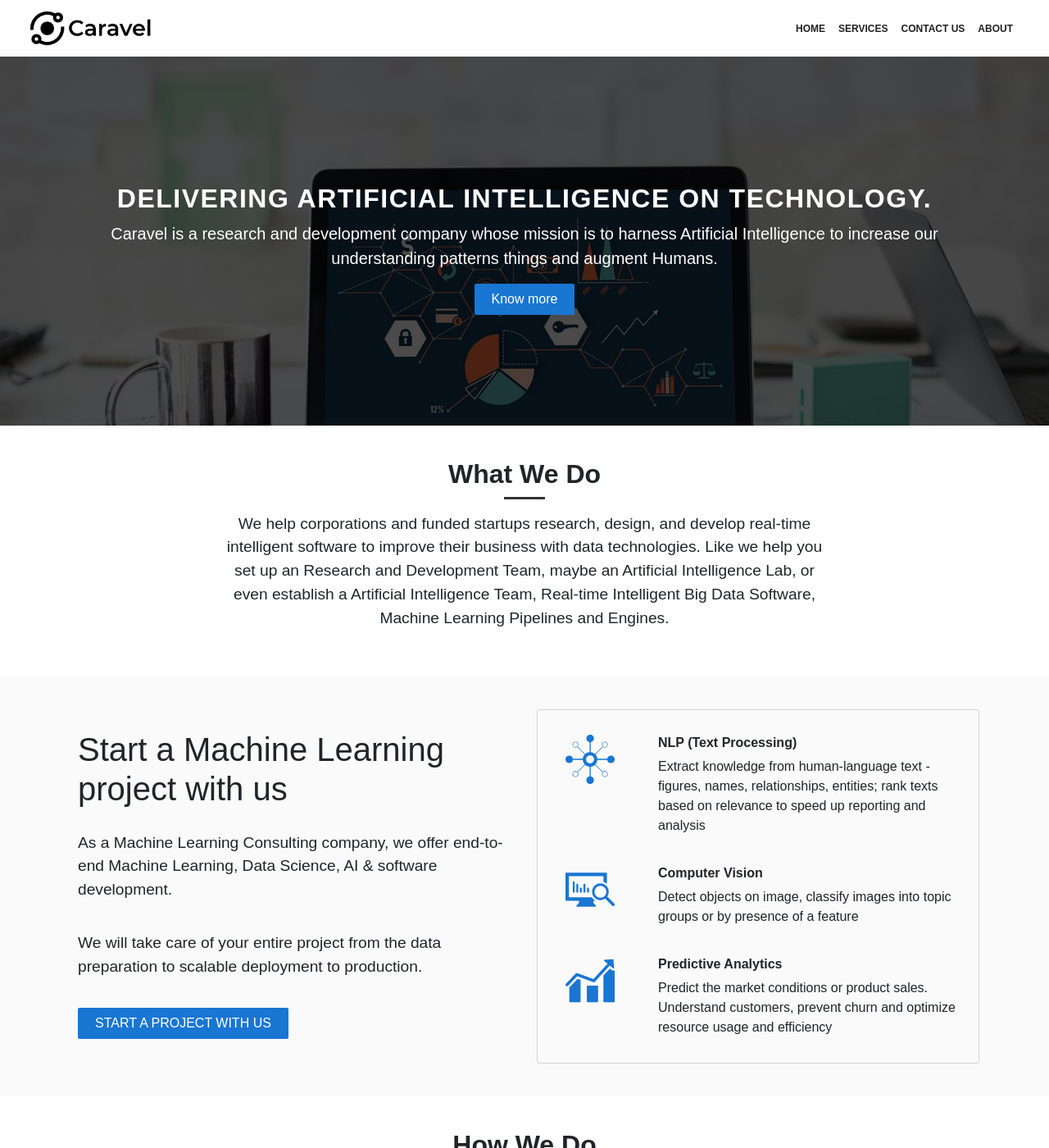
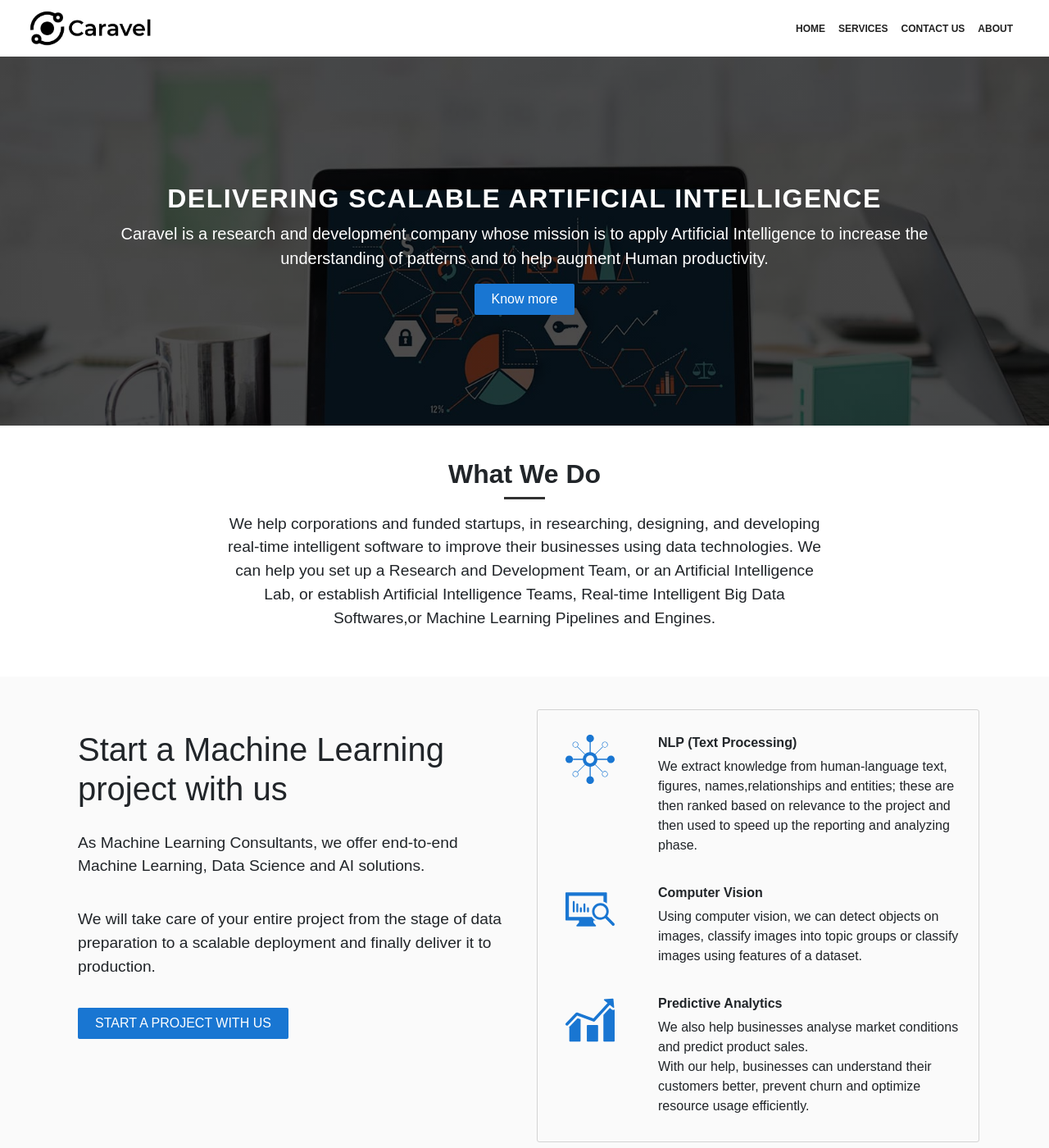
Before and after one commit to liquidworkings/liquidworkings.github.io, a Jekyll site: the page built from index.html, in a window 1280 px wide and 1400 px high. Shown: the whole window at 82% size. Built offline with Jekyll 4.4.1, drawn with Linux system fonts in a browser that asks for light colours; nearby versions of some CDN libraries; some web fonts are replaced; comment, search, counter and statistics services are not loaded.

Commit message:
Made changes to content

```diff
--- a/index.html
+++ b/index.html
@@ -7,8 +7,8 @@ title: Home
     <div class="row justify-content-center h-100">
       <div class="col-md-12 align-self-center text-center">
         <div class="hero-unit-text-container" style="padding-top: 20px;">
-          <h1 class="text-uppercase">Delivering Artificial Intelligence on Technology.</h1>
-          <p>Caravel is a research and development company whose mission is to harness Artificial Intelligence to increase our understanding patterns things and augment Humans. </p>
+          <h1 class="text-uppercase">Delivering scalable Artificial Intelligence </h1>
+          <p>Caravel is a research and development company whose mission is to apply Artificial Intelligence to increase the understanding of patterns and to help augment Human productivity. </p>
           <a href="#k" id="link" class="btn btn-primary">Know more</a>
         </div>
       </div>
@@ -22,7 +22,9 @@ title: Home
       <div class="col-md-8">
         <h2 class="text-capitalize">What we do</h2>
         <hr class="us-line">
-        <p style="font-weight: 300;font-size: 120%;">We help corporations and funded startups research, design, and develop real-time intelligent software to improve their business with data technologies. Like we help you set up an Research and Development Team, maybe an Artificial Intelligence Lab, or even establish a Artificial Intelligence Team, Real-time Intelligent Big Data Software, Machine Learning Pipelines and Engines.
+        <p style="font-weight: 300;font-size: 120%;">
+We help corporations and funded startups, in researching, designing, and developing real-time intelligent software to improve their businesses using data technologies. We can help you set up a Research and Development Team, or an Artificial Intelligence Lab, or establish Artificial Intelligence Teams, Real-time Intelligent Big Data Softwares,or Machine Learning Pipelines and Engines.
+
         </p>
       </div>
     </div>
@@ -35,8 +37,8 @@ title: Home
       <div class="row justify-content-center">
         <div class="col-sm-6" style="padding: 25px;">
           <h1 style="font-weight: 100;">Start a Machine Learning project with us</h1>
-          <p style="padding: 20px 0px;font-size: 120%;">As a Machine Learning Consulting company, we offer end-to-end Machine Learning, Data Science, AI & software development.</p>
-          <p style="padding-bottom: 20px;font-size: 120%;">We will take care of your entire project from the data preparation to scalable deployment to production.</p>
+          <p style="padding: 20px 0px;font-size: 120%;">As Machine Learning Consultants, we offer end-to-end Machine Learning, Data Science and AI solutions.</p>
+          <p style="padding-bottom: 20px;font-size: 120%;">We will take care of your entire project from the stage of data preparation to a scalable deployment and finally deliver it to production.</p>
           <a href="/contact/#contact"><button class="btn btn-primary"> START A PROJECT WITH US </button></a>
         </div>
         <div class="col-sm-6">
@@ -47,7 +49,7 @@ title: Home
               </div>
               <div class="col-sm-9">
                 <h6>NLP (Text Processing)</h6>
-                <p>Extract knowledge from human-language text - figures, names, relationships, entities; rank texts based on relevance to speed up reporting and analysis</p>
+                <p>We extract knowledge from human-language text, figures, names,relationships and entities; these are then ranked based on relevance to the project and then used to speed up the reporting and analyzing phase.</p>
               </div>
             </div>
             <div class="row" style="padding: 20px 0px;">
@@ -56,7 +58,7 @@ title: Home
               </div>
               <div class="col-sm-9">
                 <h6>Computer Vision</h6>
-                <p>Detect objects on image, classify images into topic groups or by presence of a feature</p>
+                <p>Using computer vision, we can detect objects on images, classify images into topic groups or classify images using features of a dataset.</p>
               </div>
             </div>
             <div class="row">
@@ -65,7 +67,8 @@ title: Home
               </div>
               <div class="col-sm-9">
                 <h6>Predictive Analytics</h6>
-                <p>Predict the market conditions or product sales.<br/>Understand customers, prevent churn and optimize resource usage and efficiency</p>
+                <p>We also help businesses analyse market conditions and predict product sales.
+<br/>With our help, businesses can understand their customers better, prevent churn and optimize resource usage efficiently.</p>
               </div>
             </div>
           </div>
--- a/services.html
+++ b/services.html
@@ -8,8 +8,8 @@ title: Services
     <div class="row justify-content-center h-100">
       <div class="col-md-10 align-self-center text-center">
         <div class="hero-unit-text-container" style="padding-top: 20px;">
-          <h1 class="text-uppercase">Lorem Ipsum</h1>
-          <p>Lorem Ipsum is simply dummy text of the printing and typesetting industry. Lorem Ipsum has been the industry's standard dummy text ever since the 1500s, when an unknown printer took a galley of type and scrambled it to make a type specimen book. </p>
+          <h1 class="text-uppercase">How we help businesses?</h1>
+          <p>We design and develop products that solve user's problems. We curate AI engines to help you solve your problems faster and with the utmost precision. We also provide personalised data stories that extensively describe your data.</p>
         </div>
       </div>
     </div>
```
